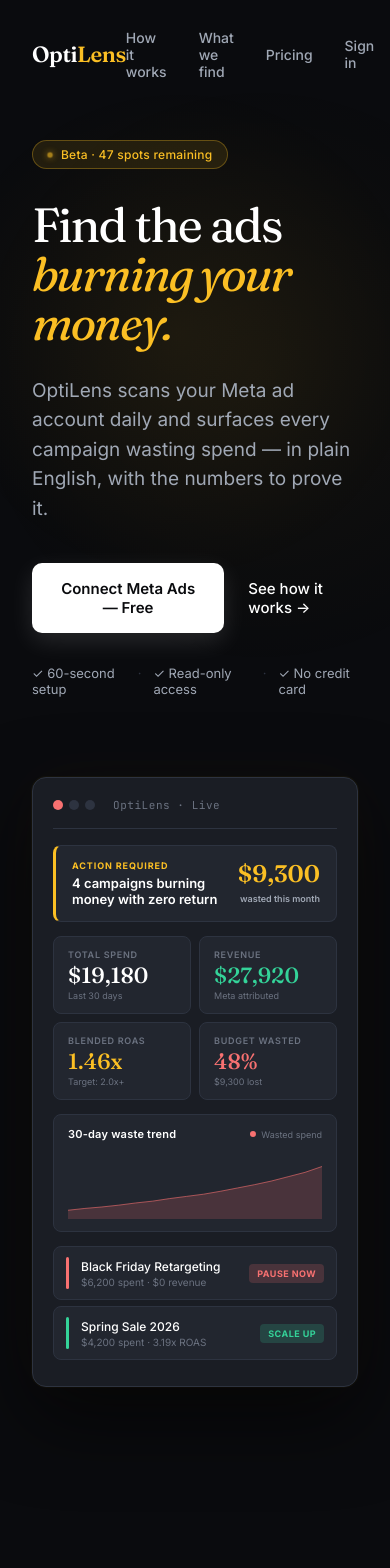
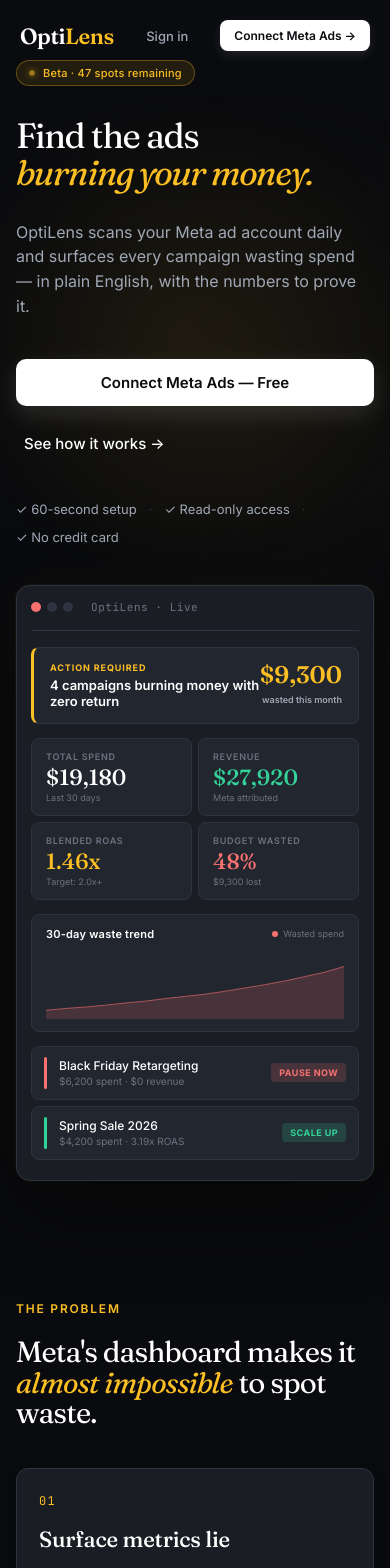
Before and after one commit to ClusterOfHope/OptiLens, a Next.js app: page / in a window 390 px wide. Shown: the top 1568 px of the page. Built offline with nearby package versions, Linux system fonts and the light colour scheme; no server answers.

Commit message:
Full responsive design - tablet, mobile, small phone breakpoints

```diff
--- a/app/globals.css
+++ b/app/globals.css
@@ -1,3 +1,8 @@
+/* ─────────────────────────────────────────────────
+   OptiLens — Global styles + responsive design
+   Breakpoints: 1024 (tablet), 768 (mobile), 480 (small)
+   ───────────────────────────────────────────────── */
+
 * {
   box-sizing: border-box;
   margin: 0;
@@ -6,6 +11,7 @@
 
 html {
   scroll-behavior: smooth;
+  -webkit-text-size-adjust: 100%;
 }
 
 body {
@@ -14,6 +20,7 @@
   font-family: 'Inter', -apple-system, system-ui, sans-serif;
   -webkit-font-smoothing: antialiased;
   -moz-osx-font-smoothing: grayscale;
+  overflow-x: hidden;
 }
 
 a {
@@ -28,6 +35,11 @@
 
 input, textarea {
   font-family: inherit;
+}
+
+img {
+  max-width: 100%;
+  height: auto;
 }
 
 @keyframes pulse {
@@ -49,16 +61,328 @@
   color: #FBBF24;
 }
 
-@media (max-width: 900px) {
-  h1 { font-size: 48px !important; }
-  h2 { font-size: 36px !important; }
+/* ═════════════════════════════════════════════════
+   TABLET — max 1024px
+   ═════════════════════════════════════════════════ */
+@media (max-width: 1024px) {
+  /* Hero — collapse 2-column to single column, stack vertically */
   section[style*="grid-template-columns: 1fr 1fr"] {
     grid-template-columns: 1fr !important;
+    gap: 60px !important;
+    padding-top: 110px !important;
   }
-  div[style*="grid-template-columns: repeat(3"] {
+
+  /* Hero headline shrinks */
+  h1 {
+    font-size: clamp(40px, 7vw, 64px) !important;
+  }
+
+  /* Section titles shrink */
+  h2 {
+    font-size: clamp(32px, 5.5vw, 48px) !important;
+  }
+
+  /* Reduce section padding */
+  section[style*="padding: 120px 32px"],
+  section[style*="padding: 140px 32px"] {
+    padding-left: 24px !important;
+    padding-right: 24px !important;
+    padding-top: 80px !important;
+    padding-bottom: 80px !important;
+  }
+
+  /* Three-column grids → two columns */
+  div[style*="grid-template-columns: repeat(3, 1fr)"] {
+    grid-template-columns: repeat(2, 1fr) !important;
+    gap: 16px !important;
+  }
+}
+
+/* ═════════════════════════════════════════════════
+   MOBILE — max 768px
+   ═════════════════════════════════════════════════ */
+@media (max-width: 768px) {
+  /* Nav — collapse, hide some links */
+  nav > div {
+    padding: 0 20px !important;
+  }
+
+  /* Hide nav middle links on mobile, keep CTA only */
+  nav a[href^="#"] {
+    display: none !important;
+  }
+
+  /* Sign in link visible but smaller */
+  nav a[style*="cursor: pointer"] {
+    display: inline-block !important;
+    font-size: 13px !important;
+  }
+
+  /* Smaller nav CTA */
+  nav button {
+    padding: 8px 14px !important;
+    font-size: 12px !important;
+  }
+
+  /* Hero — tighter spacing */
+  section[style*="grid-template-columns: 1fr 1fr"],
+  section[style*="grid-template-columns: 1fr 1fr"] > section {
+    padding-left: 20px !important;
+    padding-right: 20px !important;
+    padding-top: 100px !important;
+    padding-bottom: 60px !important;
+    gap: 40px !important;
+  }
+
+  /* Headlines */
+  h1 {
+    font-size: clamp(36px, 9vw, 56px) !important;
+    line-height: 1.05 !important;
+  }
+
+  h2 {
+    font-size: clamp(28px, 7vw, 40px) !important;
+    margin-bottom: 40px !important;
+  }
+
+  /* Hero subtitle */
+  p {
+    font-size: 16px !important;
+  }
+
+  /* Hero actions stack vertically */
+  div[style*="display: flex"][style*="gap: 16px"][style*="margin-bottom: 32px"] {
+    flex-direction: column !important;
+    align-items: stretch !important;
+    gap: 12px !important;
+  }
+
+  /* Primary buttons full width on mobile */
+  button[style*="padding: 16px 28px"] {
+    width: 100% !important;
+    padding: 14px 20px !important;
+  }
+
+  /* Trust items wrap */
+  div[style*="font-size: 13"][style*="display: flex"][style*="gap: 12px"] {
+    flex-wrap: wrap !important;
+    justify-content: flex-start !important;
+  }
+
+  /* Three & two column grids → single column */
+  div[style*="grid-template-columns: repeat(3, 1fr)"],
+  div[style*="grid-template-columns: repeat(2, 1fr)"] {
+    grid-template-columns: 1fr !important;
+    gap: 14px !important;
+  }
+
+  /* 4-column metric grid in dashboard mock → 2 columns */
+  div[style*="grid-template-columns: 1fr 1fr"] {
+    grid-template-columns: 1fr 1fr !important;
+    gap: 8px !important;
+  }
+
+  /* Dashboard mock — reduce padding */
+  div[style*="padding: 20"] {
+    padding: 14px !important;
+  }
+
+  /* Section padding */
+  section[style*="padding: 120px 32px"],
+  section[style*="padding: 140px 32px"] {
+    padding-left: 20px !important;
+    padding-right: 20px !important;
+    padding-top: 60px !important;
+    padding-bottom: 60px !important;
+  }
+
+  /* Pricing card */
+  div[style*="padding: 48"][style*="max-width: 560"] {
+    padding: 28px !important;
+  }
+
+  /* Pricing tier price */
+  span[style*="font-size: 64"] {
+    font-size: 48px !important;
+  }
+
+  /* Step cards stack with less padding */
+  div[style*="padding: 36px 32px"] {
+    padding: 28px 24px !important;
+  }
+
+  /* Problem cards with less padding */
+  div[style*="padding: 32px 28px"] {
+    padding: 24px 22px !important;
+  }
+
+  /* Find cards */
+  div[style*="padding: 24px 22px"] {
+    padding: 20px 18px !important;
+  }
+
+  /* Footer stacks */
+  footer > div {
+    flex-direction: column !important;
+    gap: 16px !important;
+    text-align: center !important;
+  }
+
+  footer > div > div {
+    flex-direction: column !important;
+    gap: 8px !important;
+  }
+
+  /* ───── DASHBOARD MOBILE ─────── */
+  /* Collapse sidebar — show as top header instead */
+  div[style*="grid-template-columns: 240px 1fr"] {
     grid-template-columns: 1fr !important;
   }
-  div[style*="grid-template-columns: repeat(4"] {
+
+  /* Hide sidebar by default — could be made into a hamburger menu later */
+  aside[style*="border-right"] {
+    display: none !important;
+  }
+
+  /* Dashboard main padding */
+  main[style*="padding: 32px 40px 80px"] {
+    padding: 20px 16px 60px !important;
+  }
+
+  /* Dashboard topbar */
+  main > div:first-child {
+    flex-direction: column !important;
+    align-items: flex-start !important;
+    gap: 16px !important;
+    margin-bottom: 24px !important;
+  }
+
+  /* Dashboard top actions row */
+  main > div:first-child > div:last-child {
+    width: 100% !important;
+    justify-content: space-between !important;
+  }
+
+  /* Dashboard alert banner stacks */
+  div[style*="border-left: 3px solid"][style*="padding: 20px 24px"] {
+    flex-direction: column !important;
+    align-items: flex-start !important;
+    gap: 12px !important;
+    padding: 16px 18px !important;
+  }
+
+  div[style*="border-left: 3px solid"] > div:last-child {
+    text-align: left !important;
+  }
+
+  /* Metric cards 4-col → 2-col */
+  div[style*="grid-template-columns: repeat(4, 1fr)"] {
     grid-template-columns: repeat(2, 1fr) !important;
+    gap: 10px !important;
+  }
+
+  /* Metric value smaller */
+  div[style*="font-size: 32"] {
+    font-size: 24px !important;
+  }
+
+  /* Campaign rows scroll horizontally on mobile, OR stack */
+  div[style*="display: flex"][style*="padding: 16px 20px"][style*="border-bottom"] {
+    flex-wrap: wrap !important;
+    gap: 8px !important;
+  }
+
+  /* Filter tabs smaller */
+  button[style*="padding: 6px 14px"] {
+    padding: 6px 10px !important;
+    font-size: 11px !important;
+  }
+
+  /* Table header — hide on mobile, stack rows */
+  div[style*="background"][style*="font-size: 10"][style*="letter-spacing: 0.1em"] {
+    display: none !important;
+  }
+
+  /* Campaign rows become card-like on mobile */
+  div[style*="display: flex"][style*="padding: 16px 20px"][style*="border-bottom"] > div {
+    width: auto !important;
+    text-align: left !important;
+  }
+
+  /* ───── ONBOARDING MOBILE ─────── */
+  div[style*="max-width: 640"] {
+    max-width: 100% !important;
+    padding: 60px 20px 80px !important;
+  }
+
+  /* Onboarding title */
+  h1[style*="font-size: 44"] {
+    font-size: clamp(32px, 8vw, 40px) !important;
+  }
+
+  /* Onboarding actions */
+  div[style*="margin-top: 48px"][style*="justify-content: space-between"] {
+    flex-direction: column-reverse !important;
+    align-items: stretch !important;
+    gap: 12px !important;
+  }
+
+  div[style*="margin-top: 48px"] button {
+    width: 100% !important;
+    margin-left: 0 !important;
   }
 }
+
+/* ═════════════════════════════════════════════════
+   SMALL MOBILE — max 480px
+   ═════════════════════════════════════════════════ */
+@media (max-width: 480px) {
+  /* Even tighter for small phones */
+  h1 {
+    font-size: clamp(32px, 9vw, 44px) !important;
+  }
+
+  h2 {
+    font-size: clamp(26px, 7.5vw, 34px) !important;
+  }
+
+  /* Hero eyebrow smaller */
+  div[style*="border-radius: 100"][style*="font-size: 12"] {
+    font-size: 11px !important;
+    padding: 5px 12px !important;
+  }
+
+  /* Tighter section padding */
+  section[style*="padding"] {
+    padding-left: 16px !important;
+    padding-right: 16px !important;
+  }
+
+  /* Pricing card even tighter */
+  div[style*="padding: 48"][style*="max-width: 560"] {
+    padding: 24px 20px !important;
+  }
+
+  span[style*="font-size: 64"] {
+    font-size: 40px !important;
+  }
+
+  /* Dashboard mock metric cards stack 1-col on tiny screens */
+  div[style*="grid-template-columns: 1fr 1fr"][style*="gap: 8"] {
+    gap: 6px !important;
+  }
+
+  /* Pricing header stack */
+  div[style*="display: flex"][style*="justify-content: space-between"][style*="align-items: flex-start"][style*="margin-bottom: 32px"] {
+    flex-direction: column !important;
+    gap: 16px !important;
+  }
+}
+
+/* ═════════════════════════════════════════════════
+   PRINT — clean print version
+   ═════════════════════════════════════════════════ */
+@media print {
+  body { background: white !important; color: black !important; }
+  nav, footer, button { display: none !important; }
+}
```
